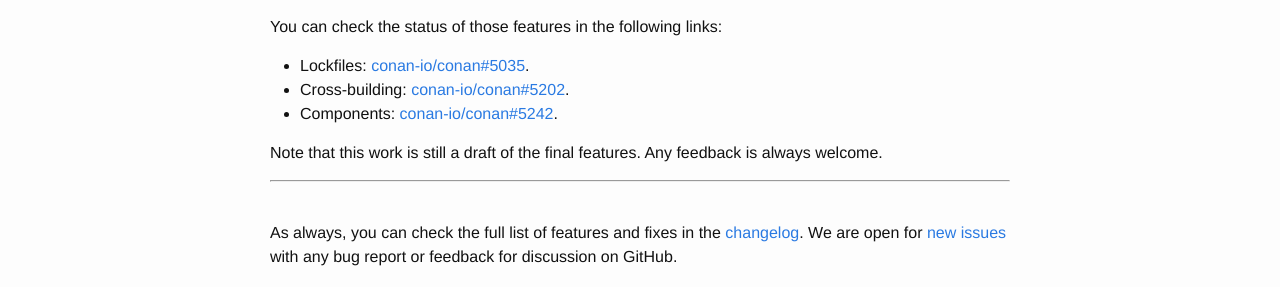
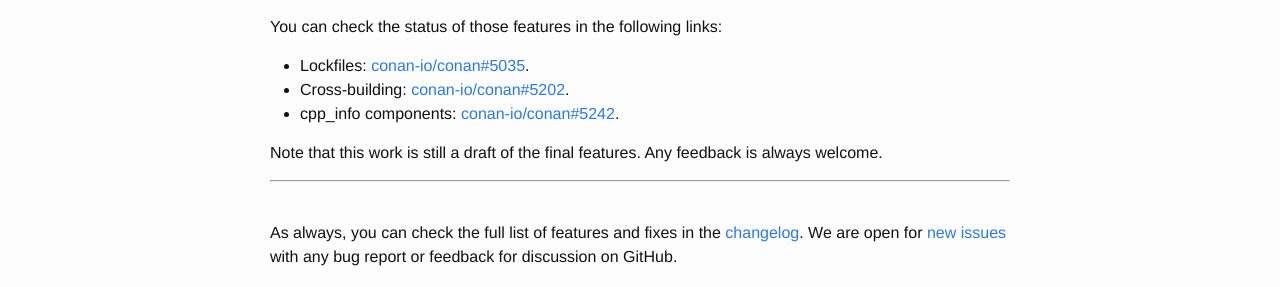
Before and after one commit to conan-io/conan-io.github.io, a Jekyll site: the page built from _posts/2019-06-10-New-conan-release-1-16.markdown, in a window 1280 px wide and 900 px high, scrolled down 2580 px. Shown: the part 304-591 px from the top of the window. Built offline with Jekyll 4.4.1, drawn with Linux system fonts in a browser that asks for light colours; comment, search, counter and statistics services are not loaded.

Commit message:
Update _posts/2019-06-10-New-conan-release-1-16.markdown
Co-Authored-By: Luis Martinez de Bartolome Izquierdo <lasote@gmail.com>

```diff
--- a/_posts/2019-06-10-New-conan-release-1-16.markdown
+++ b/_posts/2019-06-10-New-conan-release-1-16.markdown
@@ -112,7 +112,7 @@ You can check the status of those features in the following links:
 
 - Lockfiles: [conan-io/conan#5035](https://github.com/conan-io/conan/pull/5035).
 - Cross-building: [conan-io/conan#5202](https://github.com/conan-io/conan/pull/5202).
-- Components: [conan-io/conan#5242](https://github.com/conan-io/conan/pull/5242).
+- cpp_info components: [conan-io/conan#5242](https://github.com/conan-io/conan/pull/5242).
 
 Note that this work is still a draft of the final features. Any feedback is always welcome.
 
```
